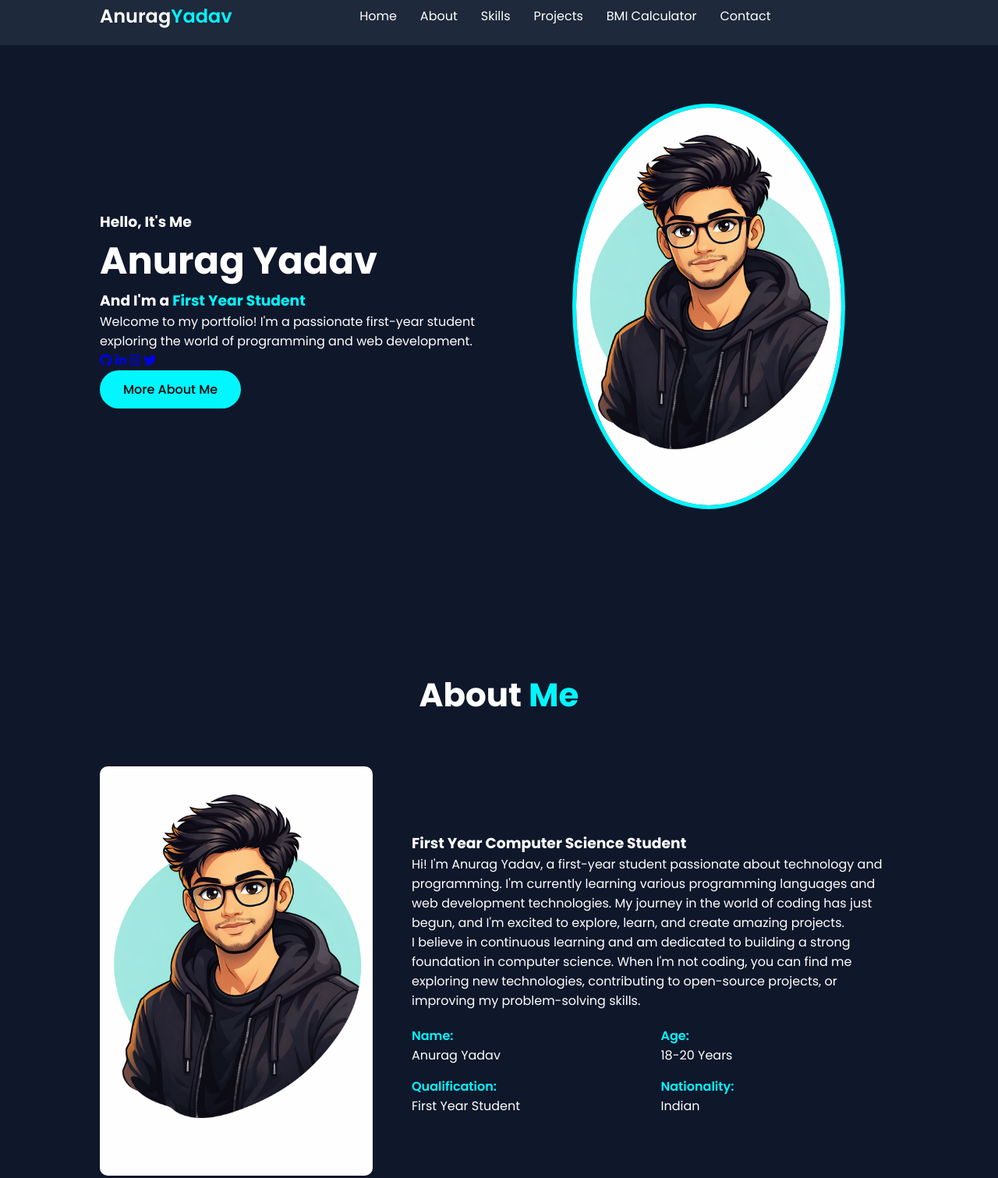
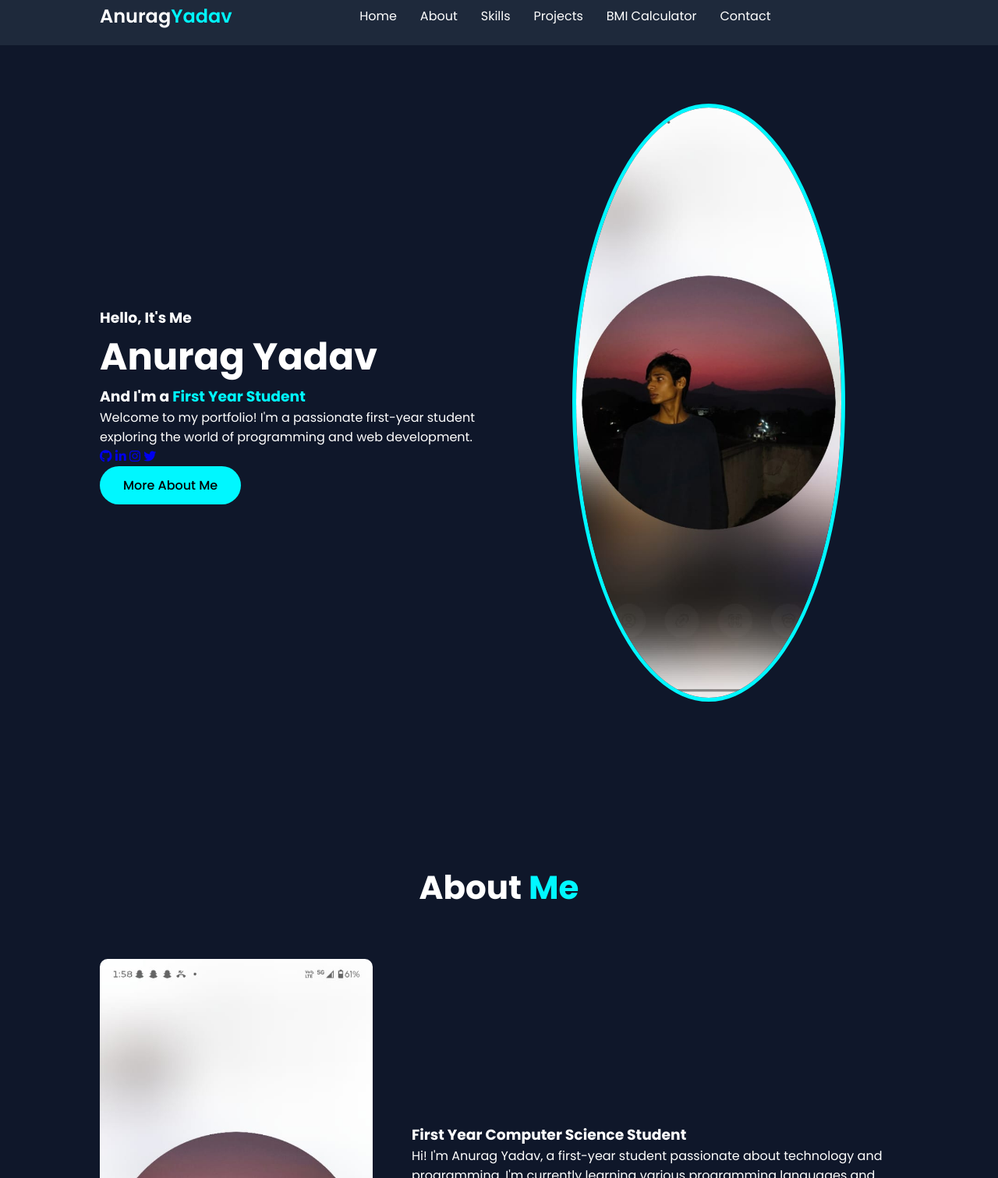
Before and after one commit to Anurag672-gif/my-portfolio, a plain HTML site: page index.html in a window 1280 px wide. Shown: the part 17-1528 px from the top of the page at 78% size. Drawn offline with Linux system fonts and the light colour scheme.

Commit message:
Update index.html

```diff
--- a/index.html
+++ b/index.html
@@ -48,7 +48,7 @@
             </div>
            <div class="hero-image">
     <div class="image-wrapper">
-                    <img src="anu.png" alt="Anurag Yadav">
+        <img src="anurag.jpg.jpeg" alt="Anurag Yadav">
     </div>
 </div>
         </div>
@@ -60,7 +60,7 @@
             <h2 class="section-title">About <span>Me</span></h2>
             <div class="about-content">
                <div class="about-image">
-                    <img src="anu.png" alt="About Anurag">
+    <img src="anurag.jpg.jpeg" alt="About Anurag">
 </div>
                 <div class="about-text">
                     <h3>First Year Computer Science Student</h3>
```
Lines whose indentation alone changed are shown as unchanged.
